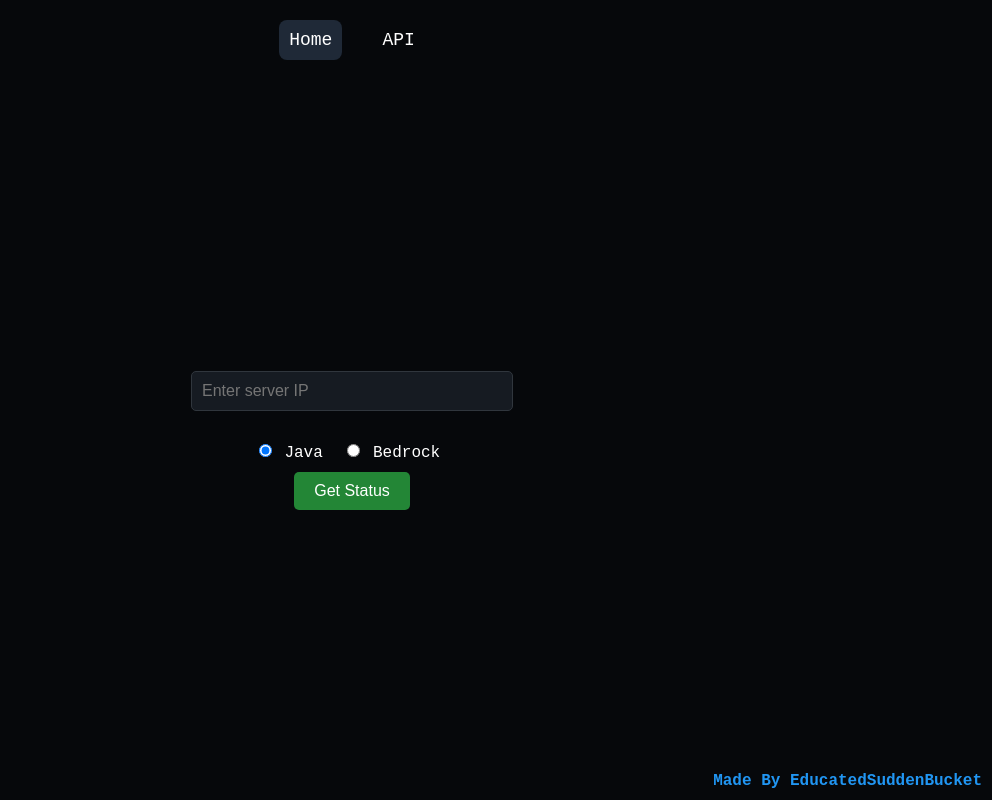
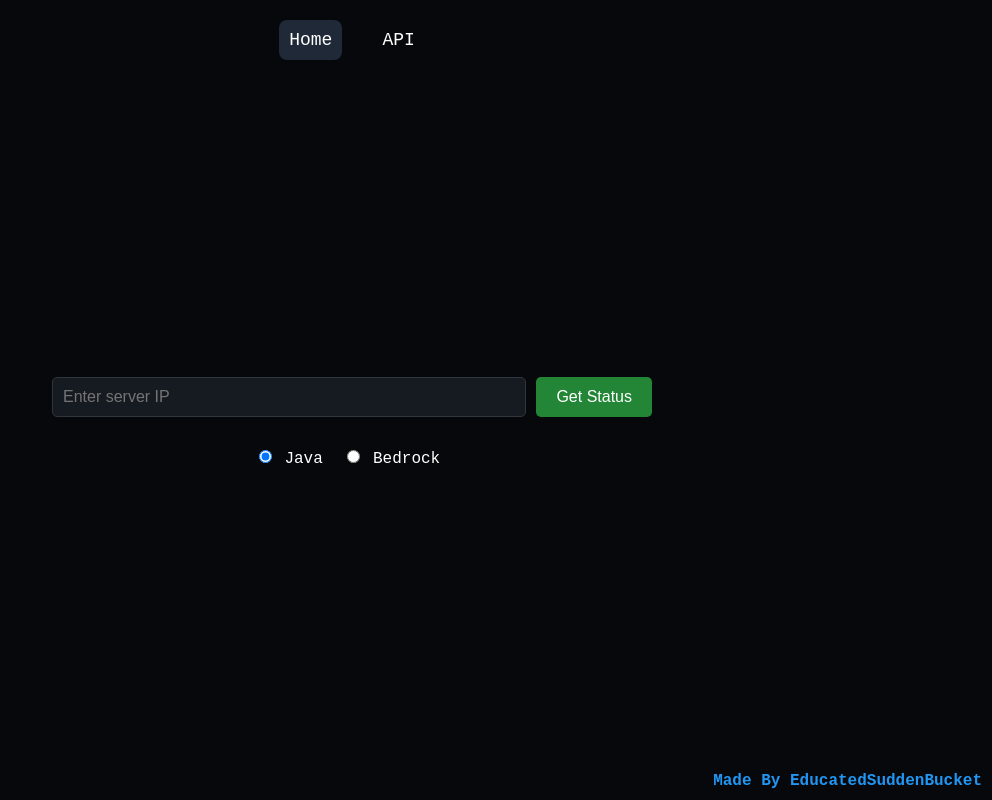
Before and after one commit to mcstatus-is-a-dev/mcstatus.is-a.dev, a plain HTML site: page public/index.html in a window 1280 px wide. Shown: the whole page, without its empty margins (288-1280 px from the left). Drawn offline with Linux system fonts and the light colour scheme.

Commit message:
Update index.html

```diff
--- a/public/index.html
+++ b/public/index.html
@@ -1,4 +1,3 @@
-<!DOCTYPE html>
 <html lang="en">
 <head>
   <title>Real-time Minecraft Server Status Checker</title>
@@ -49,12 +48,18 @@
       display: flex;
       flex-direction: column;
       align-items: center;
+      width: 100%;
+      max-width: 600px;
+    }
+    .input-group {
+      display: flex;
+      width: 100%;
+      margin-bottom: 20px;
     }
     input[type="text"] {
+      flex-grow: 1;
       padding: 10px;
       font-size: 16px;
-      margin: 20px 0;
-      width: 300px;
       background-color: #161b22;
       color: #c9d1d9;
       border: 1px solid #30363d;
@@ -68,7 +73,7 @@
       border: none;
       border-radius: 5px;
       cursor: pointer;
-      margin-top: 10px;
+      margin-left: 10px;
     }
     .server-info {
       margin-top: 20px;
@@ -103,7 +108,10 @@
   </div>
   <div class="main-content">
     <form id="serverForm" onsubmit="navigateToServer(event)">
-      <input type="text" id="serverIp" placeholder="Enter server IP" required>
+      <div class="input-group">
+        <input type="text" id="serverIp" placeholder="Enter server IP" required>
+        <button type="submit">Get Status</button>
+      </div>
       <div class="edition-switch">
         <label>
           <input type="radio" name="edition" value="java" checked> Java
@@ -112,7 +120,6 @@
           <input type="radio" name="edition" value="bedrock"> Bedrock
         </label>
       </div>
-      <button type="submit">Get Status</button>
     </form>
     <div id="result" class="server-info"></div>
     <div class="footer" onclick="window.location.href='https://github.com/EducatedSuddenBucket'">Made By EducatedSuddenBucket</div>
```
